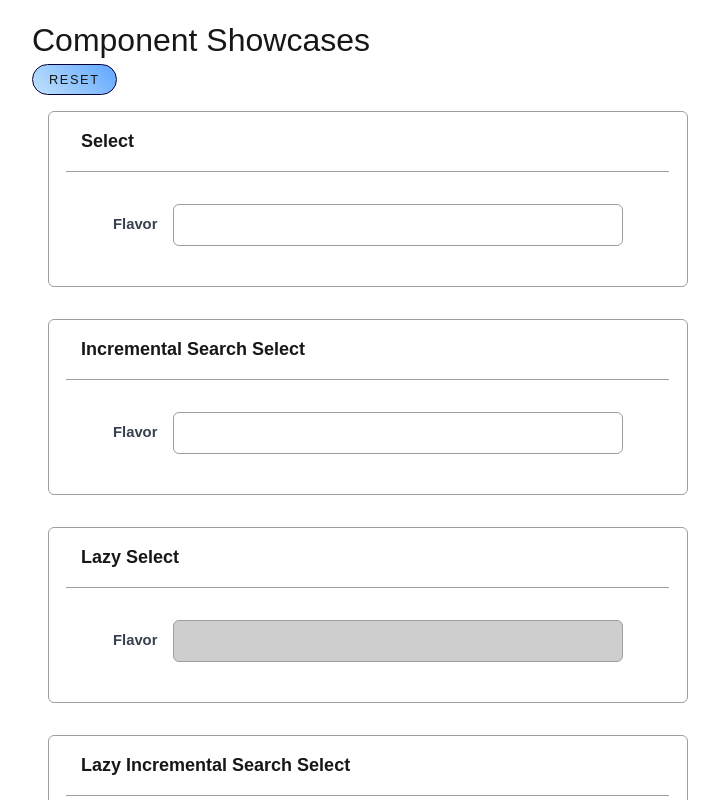
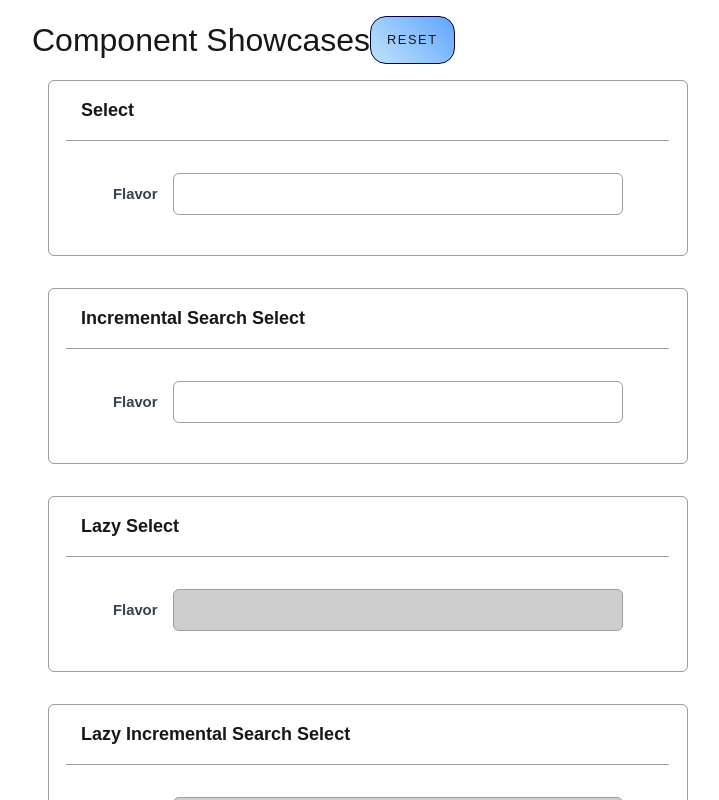
Before and after one commit to Gizmo-Verindipencil/My-React-Select, a Next.js app: page / in a window 1280 px wide. Shown: the top 800 px of the page, without its empty margins (0-719 px from the left). Built offline with nearby package versions, Linux system fonts and the light colour scheme.

Commit message:
Wrap header and ResetButton in a flex container for improved styling

```diff
--- a/src/app/page.tsx
+++ b/src/app/page.tsx
@@ -47,8 +47,10 @@ export default function Home() {
 
   return (
     <FormProvider {...methods}>
-      <h1>Component Showcases</h1>
+      <div style={{ display: "flex" }}>
+        <h1>Component Showcases</h1>
         <ResetButton label="RESET" onClick={handleReset} />
+      </div>
       <div style={{ display: "flex", flexWrap: "wrap" }}>
         <Showcase label="Select">
           <Select label="Flavor" options={flavors} name={`flavor${i++}`} />
```
